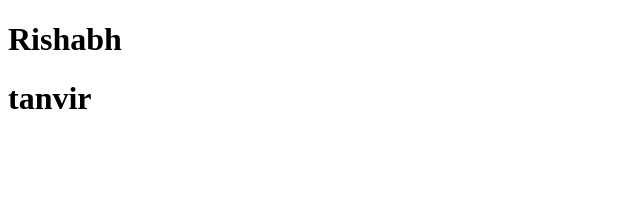
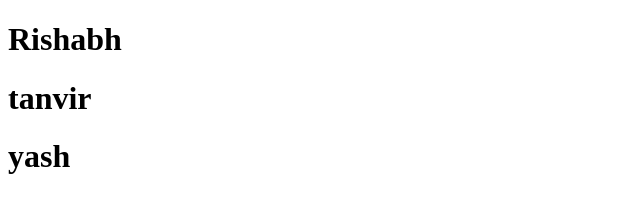
Before and after one commit to rishabh2030/rishabhCode, a plain HTML site: page index.html in a window 1280 px wide. Shown: the whole page, without its empty margins (0-640 px from the left). Drawn offline with Linux system fonts and the light colour scheme.

Commit message:
some change

```diff
--- a/index.html
+++ b/index.html
@@ -9,5 +9,6 @@
 <body>
     <h1>Rishabh</h1>
     <h1>tanvir</h1>
+    <h1>yash</h1>
 </body>
 </html>
```
